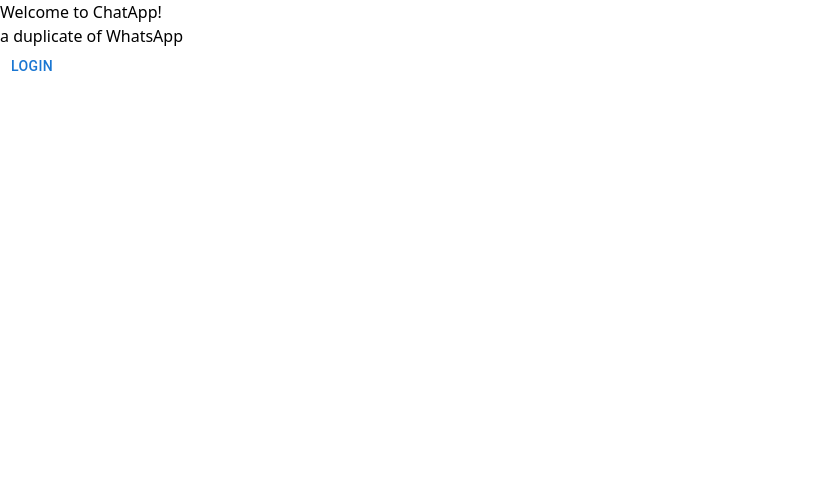
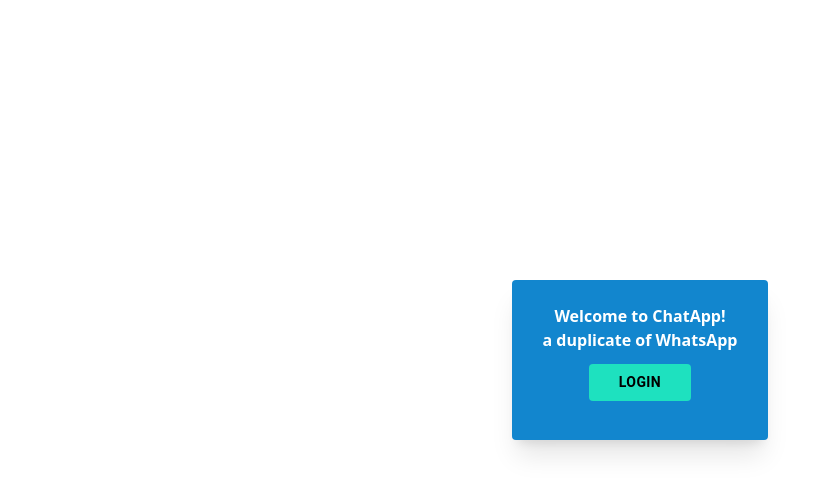
Before and after one commit to NickDabizaz/ChatApp, a React (Vite) app in the folder frontend/: page / in a window 1280 px wide. Shown: the top 494 px of the page, without its empty margins (0-831 px from the left). Built offline with nearby package versions, Linux system fonts and the light colour scheme.

Commit message:
Update tampilan 1

```diff
--- a/frontend/src/pages/LandingPage.tsx
+++ b/frontend/src/pages/LandingPage.tsx
@@ -1,21 +1,42 @@
 import { Button } from "@mui/material";
+import Grid from "@mui/material/Grid";
+import Container from "@mui/material/Container";
 import React from "react";
 import { useNavigate } from "react-router-dom";
+
+const ContainerStyle = {
+  // backgroundColor: "#1286CE",
+  pt: 35,
+  pb: 35,
+};
+
+const GridStyle = {
+  backgroundColor: "#1286CE",
+};
+
+const ButtonStyle = {
+  marginLeft: "6vw",
+  marginTop: "1.5vh",
+  color:"black",
+  backgroundColor: "#1EE1BF",
+  borderColor: "#1EE1BF",
+  width: "8vw",
+  fontWeight: 700
+};
 
 function LandingPage() {
   const navigate = useNavigate();
   return (
     <>
-      <div
-        style={{
-          flexDirection: "column",
-          alignItems: "center",
-        }}
-      >
-        <div>Welcome to ChatApp!</div>
-        <div>a duplicate of WhatsApp</div>
-        <Button onClick={() => navigate("/login")}>Login</Button>
-      </div>
+      <Container maxWidth="xl" sx={ContainerStyle}>
+        <Grid container justifyContent="center" margin={0}>
+        <div className="rounded shadow-xl" style={{backgroundColor: "#1286CE", width: "20vw", height: "20vh"}}>
+          <div style={{textAlign: "center", marginTop: "3vh", color:"white", fontWeight: 700}}>Welcome to ChatApp!</div>
+          <div style={{textAlign: "center", color:"white", fontWeight: 700}}>a duplicate of WhatsApp</div>
+          <Button sx={ButtonStyle} onClick={() => navigate("/login")}>Login</Button>
+        </div>
+        </Grid>
+      </Container>
     </>
   );
 }
```
